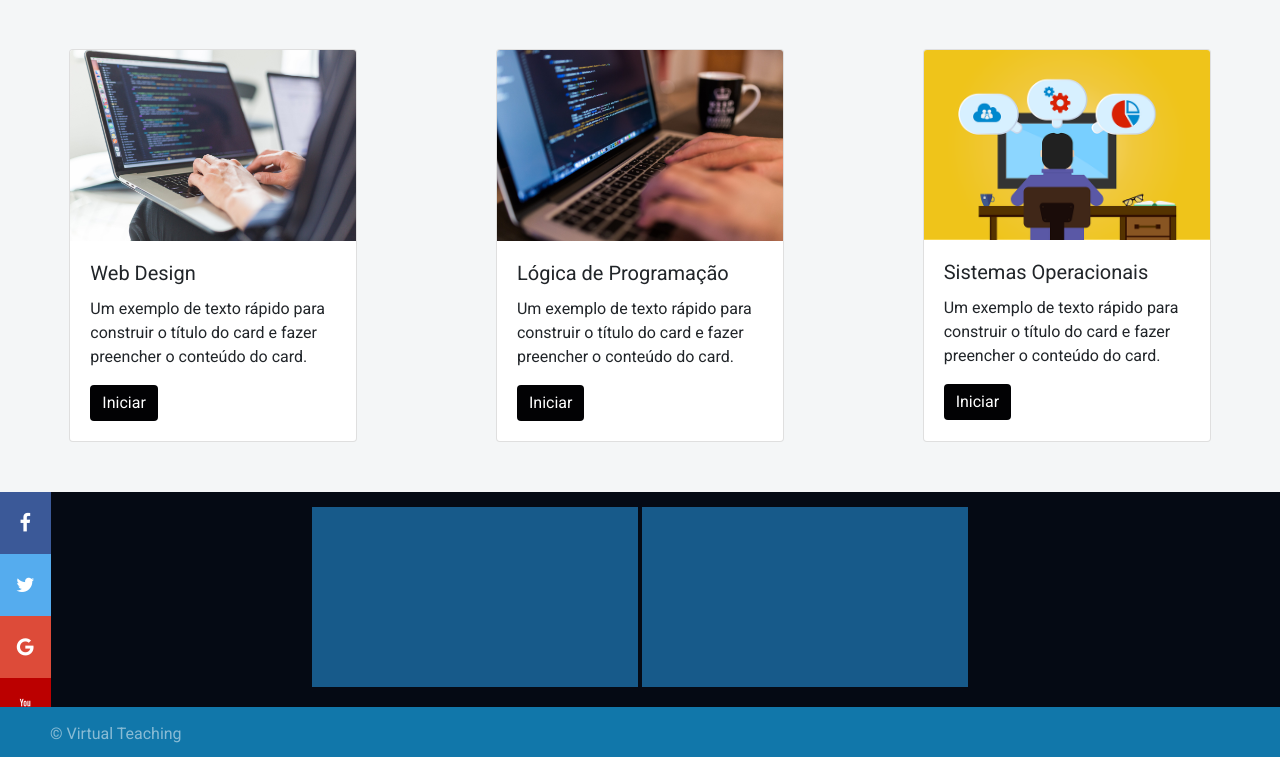
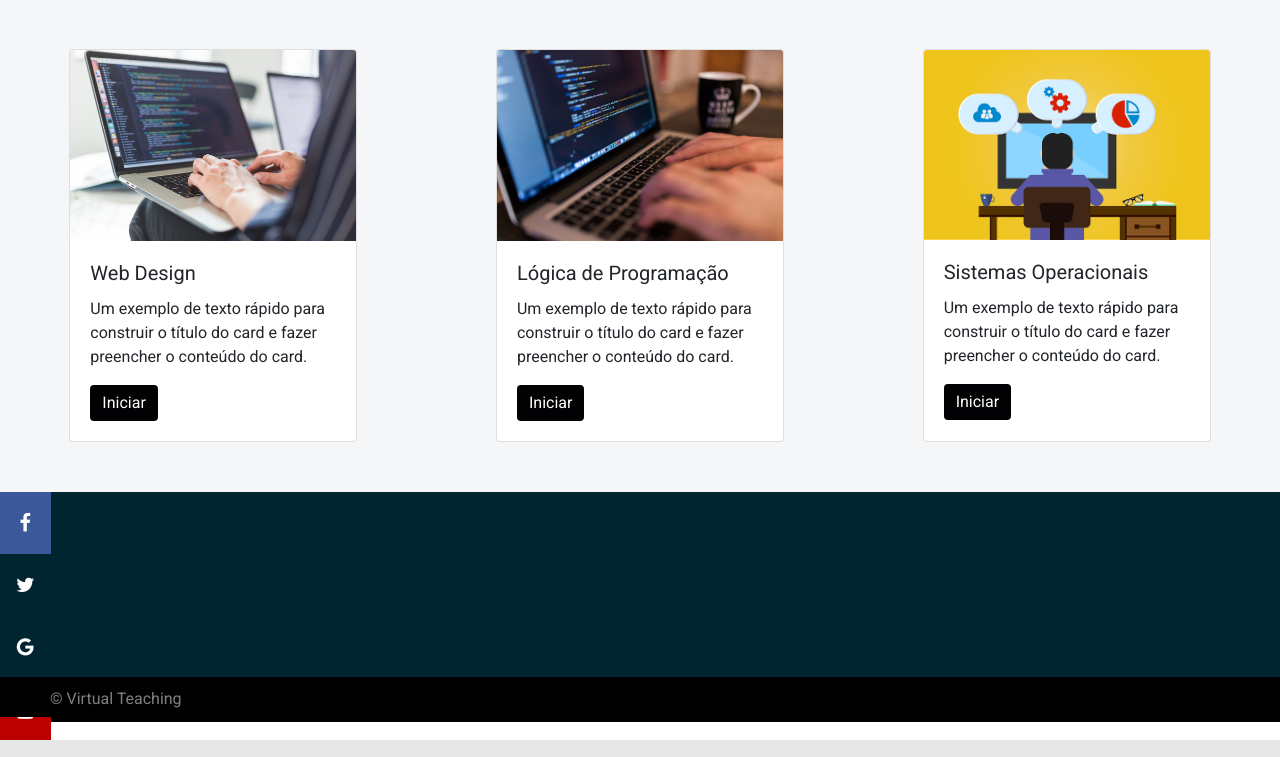
Before and after one commit to LuizFelipeGondim/project-with-flask, a Flask app: page / in a window 1280 px wide. Shown: the part 675-1432 px from the top of the page. Run offline with Flask 2, Linux system fonts and the light colour scheme; some libraries are stand-ins or nearby versions.

Commit message:
css do footer adicionado

```diff
--- a/static/style.css
+++ b/static/style.css
@@ -121,10 +121,13 @@ header label:hover{
         display: none;
     }
 
-
     #cursos{
 
         flex-flow: wrap;
+    }
+
+    footer .footer-img{
+        display: none;
     }
 }
 
@@ -251,42 +254,62 @@ header label:hover{
 /* footer */
 
 footer{
-    background-color: #050a14;
+    background-color: #000;
     margin-bottom: 0px;
     width: 100%;
-    height: 260px;
-    text-align: center;
+    height: 230px;
     position: relative;
 }
 
 
 footer #footer-center{
-    display: inline-block;
-    height: 200px;
-    background-color: #050a14;
-    width: 85%;
-    margin-top: 15px;
+    display: flex;
+    height: 185px;
+    justify-content: center;
+    background-color: #012530;
+    align-content: space-around;
 }
 
 footer .footer-itens{
-    display: inline-block;
-    background-color: #175a8a;
-    width: 30%;
-    height: 90%;
+    height: 100px;
+    width: 300px;
+    color: #fff;
+    text-decoration: none;
+    margin-top:20px;
+}
+footer .footer-img{
+    height: 100px;
+    width: 300px;
+    margin-top:15px;
+}
 
+footer .footer-itens li{
+    list-style: none;
+}
+
+footer .footer-img img{
+    width: 150px;
+    height: 150px;
+}
+footer .footer-itens a{
+    color: white;
+}
+
+footer .footer-itens a:hover{
+    text-decoration: none;
 }
 
 footer #copy{
-    height: 50px;
+    height: 40px;
     width: 100%;
-    background-color: #17a;
+    background-color: rgb(0, 0, 0);
     color: white;
-    position: relative;
     margin-bottom: 0px;
+    position:absolute;
 }
 
 footer #copy p{
-    margin-top: 15px;
+    margin-top: 10px;
     margin-left: 50px;
     position: absolute;
     opacity: 0.5;
@@ -396,7 +419,7 @@ span.psw {
 
   /* Style the social media icons with color, if you want */
   .icon-bar a:hover {
-    background-color: #000;
+    background-color: #012530;
   }
 
   .facebook {
@@ -404,13 +427,8 @@ span.psw {
     color: white;
   }
 
-  .twitter {
-    background: #55ACEE;
-    color: white;
-  }
-
-  .google {
-    background: #dd4b39;
+  .instagram{
+    background: rgb(221, 78, 83);
     color: white;
   }
 
```
